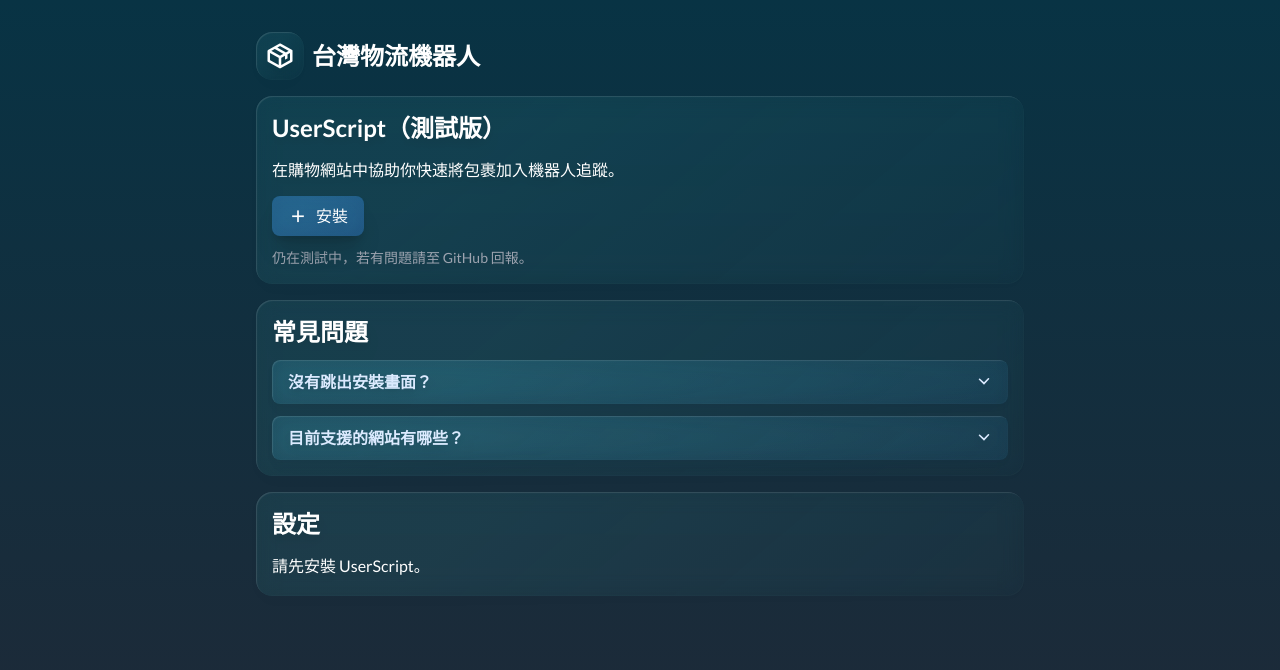
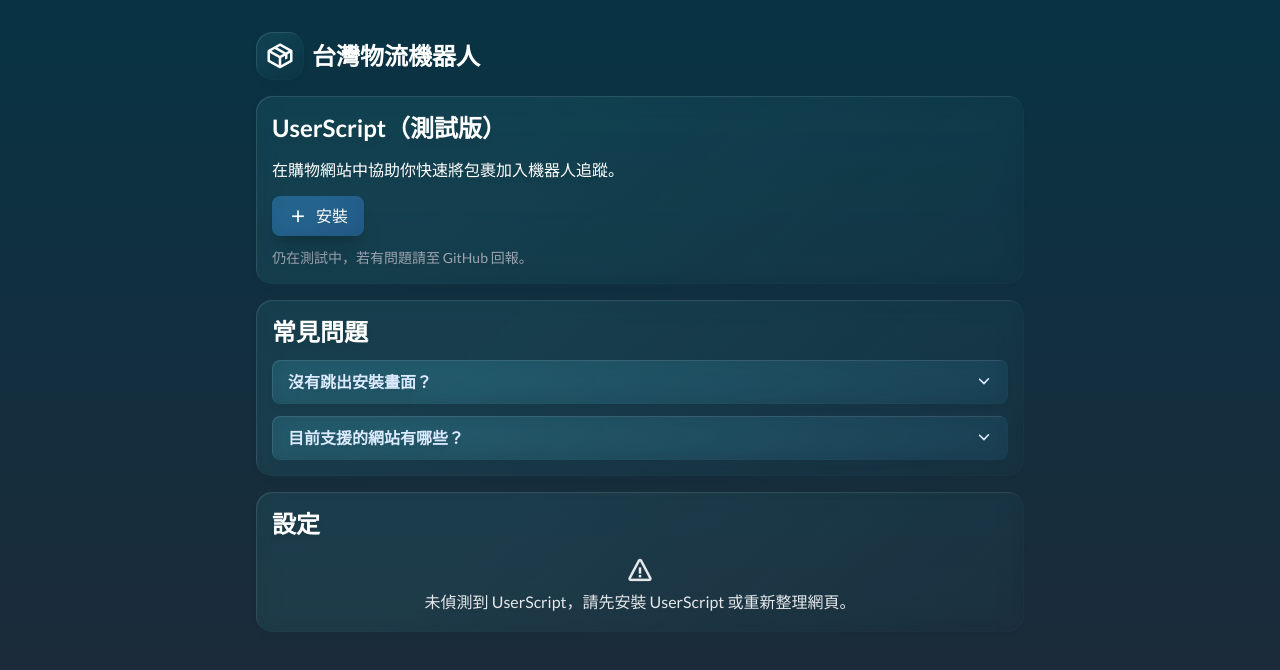
Before and after one commit to tasi788/TaiwanDeliveryPlugins, a React (Vite) app in the folder frontend/: page / in a window 1280 px wide. Shown: the top 670 px of the page. Built offline with nearby package versions, Linux system fonts and the light colour scheme.

Commit message:
updated content

```diff
--- a/frontend/src/components/Settings.jsx
+++ b/frontend/src/components/Settings.jsx
@@ -10,7 +10,10 @@
     <Box>
       <Title>設定</Title>
       {!isUserScriptInstalled ? (
-        <div>請先安裝 UserScript。</div>
+        <div className="text-gray-200 flex items-center flex-col justify-center w-full">
+          <i className="bx bx-error text-3xl"></i>
+          未偵測到 UserScript，請先安裝 UserScript 或重新整理網頁。
+        </div>
       ) : (
         <>
           <Input
```
